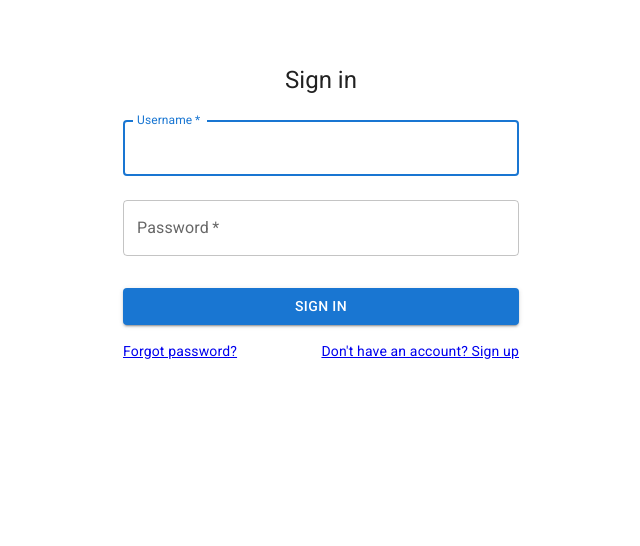
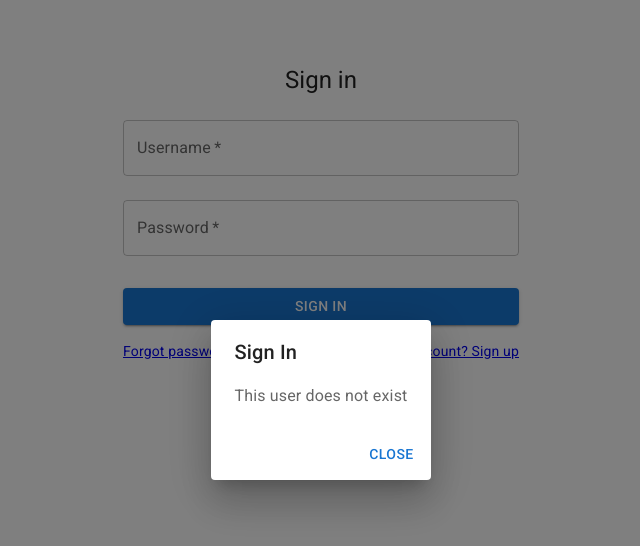
Before and after one commit to mmrosatab/challeng-segware, a React (Create React App) app in the folder posts-and-upvotes/: page / in a window 1280 px wide. Both pictures are taken after typing "Sample", "Sample123" into the empty fields and a click on the button "SIGN IN". Shown: the top 546 px of the page, without its empty margins (319-959 px from the left). Built offline with nearby package versions, Linux system fonts and the light colour scheme; no server answers.

Commit message:
Refactor: Refactoring response modal behavior and getting handle input change

```diff
--- a/posts-and-upvotes/src/context/AuthProvider/index.js
+++ b/posts-and-upvotes/src/context/AuthProvider/index.js
@@ -13,18 +13,23 @@ export function AuthProvider({ children }) {
   const [token, setToken] = useState(getTokenLocalStorage());
 
   useEffect(() => {
-    const token = getTokenLocalStorage();
+    const actualToken = getTokenLocalStorage();
 
-    if (token) {
-      setToken(token);
+    if (actualToken) {
+      setToken(actualToken);
     }
   }, []);
 
   async function login(username, password) {
-    const token = await signInRequest(username, password);
-    // const token = "Ksdfsdfsrsrf";
-    setToken(token);
-    setTokenLocalStorage(token);
+    try {
+      const actualToken = await signInRequest(username, password);
+      if (actualToken) {
+        setToken(actualToken);
+        setTokenLocalStorage(actualToken);
+      }
+    } catch (error) {
+      return error;
+    }
   }
 
   function logout() {
--- a/posts-and-upvotes/src/pages/ForgotPassword/index.js
+++ b/posts-and-upvotes/src/pages/ForgotPassword/index.js
@@ -14,21 +14,18 @@ import DialogContent from "@mui/material/DialogContent";
 import DialogContentText from "@mui/material/DialogContentText";
 import DialogTitle from "@mui/material/DialogTitle";
 import { forgotPasswordRequest } from "../../RequestProvider";
+import { usernameIsEmpty } from "../utils";
 
 const theme = createTheme();
 
 export default function ForgotPassword() {
+  const [username, setUsername] = useState("");
   const [message, setMessage] = useState(null);
   const [open, setOpen] = useState(true);
 
-  function usernameIsEmpty(username) {
-    return username.length === 0;
-  }
-
   async function handleSubmit(event) {
     event.preventDefault();
-    const formData = new FormData(event.currentTarget);
-    const username = formData.get("username");
+
     if (usernameIsEmpty(username)) return;
 
     try {
@@ -39,6 +36,7 @@ export default function ForgotPassword() {
     } catch (error) {
       console.log(error);
     }
+    setUsername("");
   }
 
   function createUserMessage(data) {
@@ -46,9 +44,10 @@ export default function ForgotPassword() {
       ? "This user does not exist"
       : `Password: ${data.password}`;
   }
-  const handleClose = () => {
+
+  function handleClose() {
     setOpen(false);
-  };
+  }
 
   return (
     <ThemeProvider theme={theme}>
@@ -80,6 +79,8 @@ export default function ForgotPassword() {
                   label="Username"
                   name="username"
                   autoComplete="username"
+                  value={username}
+                  onChange={(event) => setUsername(event.target.value)}
                 />
               </Grid>
             </Grid>
--- a/posts-and-upvotes/src/pages/SignIn/index.js
+++ b/posts-and-upvotes/src/pages/SignIn/index.js
@@ -1,3 +1,4 @@
+import React, { useState } from "react";
 import { Link as LinkRouter, useNavigate } from "react-router-dom";
 import Button from "@mui/material/Button";
 import CssBaseline from "@mui/material/CssBaseline";
@@ -7,38 +8,45 @@ import Box from "@mui/material/Box";
 import Typography from "@mui/material/Typography";
 import Container from "@mui/material/Container";
 import { createTheme, ThemeProvider } from "@mui/material/styles";
+import Dialog from "@mui/material/Dialog";
+import DialogActions from "@mui/material/DialogActions";
+import DialogContent from "@mui/material/DialogContent";
+import DialogContentText from "@mui/material/DialogContentText";
+import DialogTitle from "@mui/material/DialogTitle";
 import { useAuth } from "../../context/AuthContext";
+import { emptyOrOnlySpaces } from "../utils";
 
 const theme = createTheme();
 
 export default function SignIn() {
   const auth = useAuth();
   const navigate = useNavigate();
-
-  function emptyOrOnlySpaces(username, password) {
-    return username.trim().length === 0 || password.trim().length === 0;
-  }
-
-  // function handleInputChange() {}
-  // function handleSuccessSignIn() {}
-  // function handleFailSignIn() {}
+  const [message, setMessage] = useState(null);
+  const [open, setOpen] = useState(true);
+  const [username, setUsername] = useState("");
+  const [password, setPassword] = useState("");
 
   async function handleSubmit(event) {
     event.preventDefault();
-    const formData = new FormData(event.currentTarget);
-    const username = formData.get("username");
-    const password = formData.get("password");
 
     if (emptyOrOnlySpaces(username, password)) return;
 
-    // localStorage.removeItem("token");
-
     try {
-      await auth.login(username, password);
-      navigate("/home");
+      const value = await auth.login(username, password);
+      if (value) {
+        navigate("/home");
+        return;
+      }
     } catch (error) {
       console.log(error);
     }
+    setMessage("This user does not exist");
+    setUsername("");
+    setPassword("");
+  }
+
+  function handleClose() {
+    setOpen(false);
   }
 
   return (
@@ -71,6 +79,8 @@ export default function SignIn() {
               name="username"
               autoComplete="username"
               autoFocus
+              value={username}
+              onChange={(event) => setUsername(event.target.value)}
             />
             <TextField
               margin="normal"
@@ -81,6 +91,8 @@ export default function SignIn() {
               type="password"
               id="password"
               autoComplete="current-password"
+              value={password}
+              onChange={(event) => setPassword(event.target.value)}
             />
             <Button
               type="submit"
@@ -106,6 +118,30 @@ export default function SignIn() {
                 </Typography>
               </Grid>
             </Grid>
+            {message !== null ? (
+              <Dialog
+                open={open}
+                onClose={handleClose}
+                aria-labelledby="alert-dialog-title"
+                aria-describedby="alert-dialog-description"
+              >
+                <DialogTitle id="alert-dialog-title-sign-in">
+                  {"Sign In"}
+                </DialogTitle>
+                <DialogContent>
+                  <DialogContentText id="alert-dialog-description-sign-in">
+                    {message}
+                  </DialogContentText>
+                </DialogContent>
+                <DialogActions>
+                  <Button onClick={handleClose} autoFocus>
+                    Close
+                  </Button>
+                </DialogActions>
+              </Dialog>
+            ) : (
+              <></>
+            )}
           </Box>
         </Box>
       </Container>
--- a/posts-and-upvotes/src/pages/SignUp/index.js
+++ b/posts-and-upvotes/src/pages/SignUp/index.js
@@ -1,4 +1,4 @@
-import * as React from "react";
+import React, { useState } from "react";
 import { Link as LinkRouter } from "react-router-dom";
 import Button from "@mui/material/Button";
 import CssBaseline from "@mui/material/CssBaseline";
@@ -8,18 +8,53 @@ import Box from "@mui/material/Box";
 import Typography from "@mui/material/Typography";
 import Container from "@mui/material/Container";
 import { createTheme, ThemeProvider } from "@mui/material/styles";
+import Dialog from "@mui/material/Dialog";
+import DialogActions from "@mui/material/DialogActions";
+import DialogContent from "@mui/material/DialogContent";
+import DialogContentText from "@mui/material/DialogContentText";
+import DialogTitle from "@mui/material/DialogTitle";
+import { emptyOrOnlySpaces } from "../utils";
+import { signUpRequest } from "../../RequestProvider";
 
 const theme = createTheme();
 
 export default function SignUp() {
-  const handleSubmit = (event) => {
+  const [message, setMessage] = useState(null);
+  const [open, setOpen] = useState(true);
+  const [username, setUsername] = useState("");
+  const [password, setPassword] = useState("");
+
+  async function handleSubmit(event) {
     event.preventDefault();
-    const data = new FormData(event.currentTarget);
-    console.log({
-      username: data.get("username"),
-      password: data.get("password"),
-    });
-  };
+
+    if (emptyOrOnlySpaces(username, password)) return;
+
+    try {
+      const data = await signUpRequest(username, password);
+
+      if (data) {
+        const msg = createUserMessage(data);
+        setMessage(msg);
+        setOpen(true);
+        return;
+      }
+    } catch (error) {
+      console.log(error);
+    }
+
+    setOpen(true);
+    setMessage("This user already exists");
+    setUsername("");
+    setPassword("");
+  }
+
+  function createUserMessage(data) {
+    return `User was created! Username: ${data.username} Password: ${data.password}`;
+  }
+
+  function handleClose() {
+    setOpen(false);
+  }
 
   return (
     <ThemeProvider theme={theme}>
@@ -51,6 +86,8 @@ export default function SignUp() {
                   label="Username"
                   name="username"
                   autoComplete="username"
+                  value={username}
+                  onChange={(event) => setUsername(event.target.value)}
                 />
               </Grid>
               <Grid item xs={12}>
@@ -62,6 +99,8 @@ export default function SignUp() {
                   type="password"
                   id="password-sign-up"
                   autoComplete="password"
+                  value={password}
+                  onChange={(event) => setPassword(event.target.value)}
                 />
               </Grid>
             </Grid>
@@ -82,6 +121,30 @@ export default function SignUp() {
                 </Typography>
               </Grid>
             </Grid>
+            {message !== null ? (
+              <Dialog
+                open={open}
+                onClose={handleClose}
+                aria-labelledby="alert-dialog-title"
+                aria-describedby="alert-dialog-description"
+              >
+                <DialogTitle id="alert-dialog-title-sign-up">
+                  {"Sign In"}
+                </DialogTitle>
+                <DialogContent>
+                  <DialogContentText id="alert-dialog-description-sign-up">
+                    {message}
+                  </DialogContentText>
+                </DialogContent>
+                <DialogActions>
+                  <Button onClick={handleClose} autoFocus>
+                    Close
+                  </Button>
+                </DialogActions>
+              </Dialog>
+            ) : (
+              <></>
+            )}
           </Box>
         </Box>
       </Container>
--- /dev/null
+++ b/posts-and-upvotes/src/pages/utils.js
@@ -0,0 +1,7 @@
+export function emptyOrOnlySpaces(username, password) {
+  return username.trim().length === 0 || password.trim().length === 0;
+}
+
+export function usernameIsEmpty(username) {
+  return username.length === 0 || username.trim().length === 0;
+}
```
